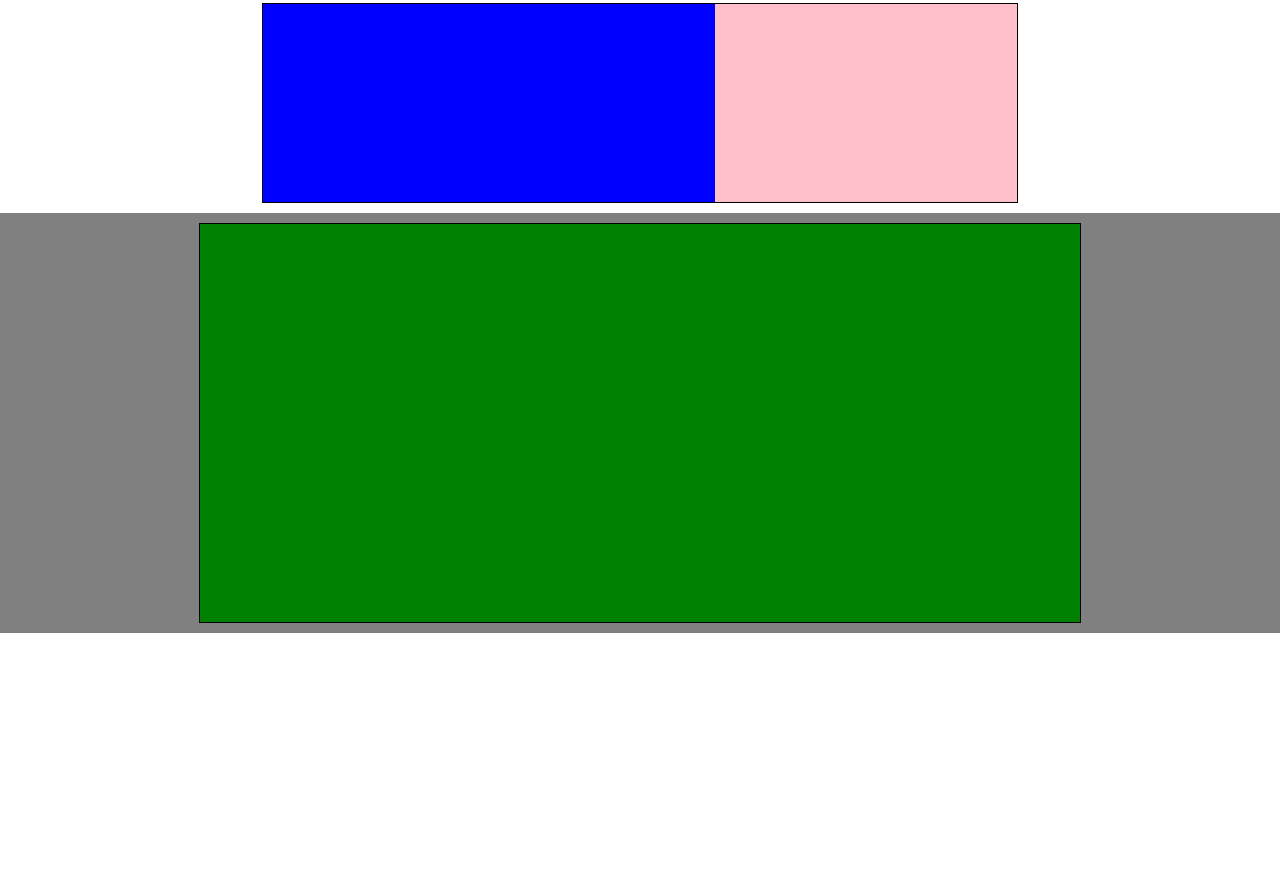
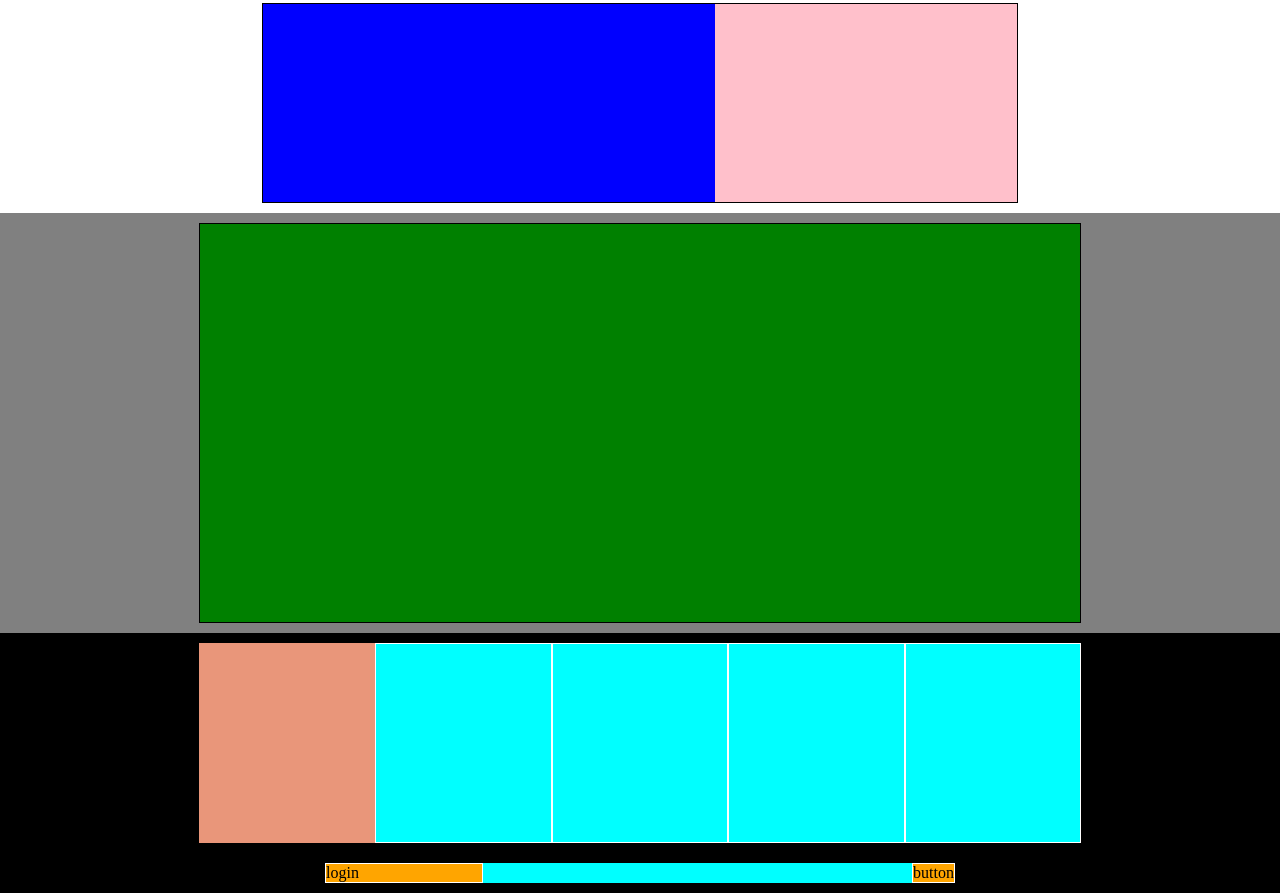
Before and after one commit to LorenzoVivenzio/htmlcss-struttura-discord, a plain HTML site: page index.html in a window 1280 px wide. Shown: the part 659-1552 px from the top of the page. Before the commit the page ends 1292 px from the top, so only its background shows below. Drawn offline with Linux system fonts and the light colour scheme.

Commit message:
add footer

```diff
--- a/css/style.css
+++ b/css/style.css
@@ -64,6 +64,24 @@
     height: 400px;
     border: 1px solid black;
 }
+.b-s{
+    border: 1px solid white;
+}
+.column-cont{
+    width: 70%;
+    height: 200px;
+}
+.cont-salmon{
+    width: 20%;
+}
+.cont-aqua{
+    width: 20%;
+}
+.footer-cont{
+    width: 50%;
+    justify-content: space-between;
+    align-items: center;
+}
 .bg-purple{
     background-color: purple;
 }
@@ -72,6 +90,9 @@
 }
 .bg-pink{
     background-color: pink;
+}
+.bg-black{
+    background-color: black;
 }
 .bg-green{
     background-color: green;
--- a/index.html
+++ b/index.html
@@ -55,8 +55,25 @@
                 <div class="cont-green bg-green mg-auto"></div>
             </div>
         </section>
-        <section></section>
+        <!-- quinto contenitore -->
+        <section>
+            <div class="scheda-cinque pdg bg-black">
+                <div class="column-cont flex mg-auto">
+                    <div class="cont-salmon bg-salmon"></div>
+                    <div class="cont-aqua bg-aqua b-s"></div>
+                    <div class="cont-aqua bg-aqua b-s"></div>
+                    <div class="cont-aqua bg-aqua b-s"></div>
+                    <div class="cont-aqua bg-aqua b-s"></div>
+                </div>
+            </div>
+        </section>
     </main>
-    <footer></footer>
+    <!-- footer -->
+    <footer class="bg-footer bg-black pdg ">
+        <div class="footer-cont flex bg-aqua mg-auto">
+            <div class="login bg-orange b-s">login</div>
+            <div class="button bg-orange b-s">button</div>
+        </div>
+    </footer>
 </body>
 </html>
```
